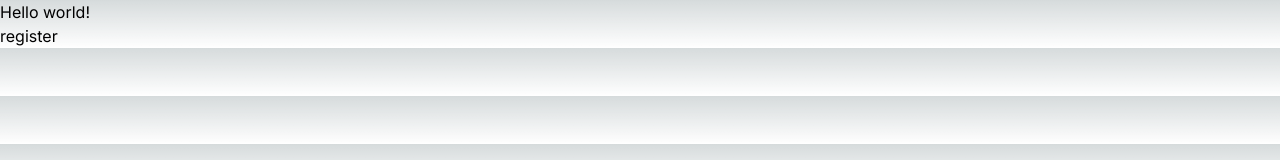
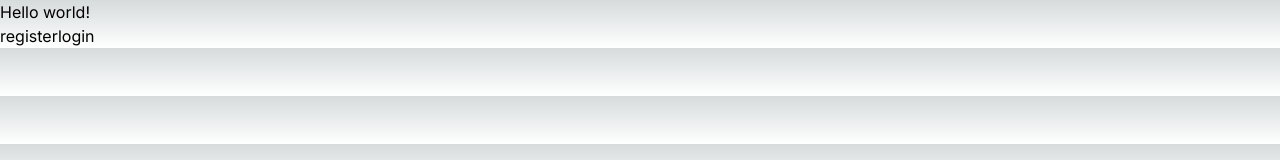
Before and after one commit to UOA-SE-fif/FooWiki, a Next.js app in the folder web/foowiki/: page / in a window 1280 px wide. Shown: the top 160 px of the page. Built offline with nearby package versions, Linux system fonts and the light colour scheme.

Commit message:
注册与登录

```diff
--- a/web/foowiki/app/page.js
+++ b/web/foowiki/app/page.js
@@ -1,10 +1,12 @@
 import Image from 'next/image'
+import Link from 'next/link'
 
 export default function Home() {
   return (
       <body>
-      <h1>Hello world!</h1>
-      <a href="/register">register</a>
+        <h1>Hello world!</h1>
+        <a href="/register">register</a>
+        <a href="/login">login</a>
       </body>
   )
 }
--- /dev/null
+++ b/web/foowiki/pages/login.js
@@ -0,0 +1,39 @@
+import {createRef} from "React"
+
+export default function Login(){
+    let username = createRef()
+    let password = createRef()
+
+    const URL = "http://127.0.0.1:5000"
+
+    function login(){
+        if(username.current.value==""||password.current.value==""){
+            alert("请输入完整的信息")
+            return
+        }
+
+        let data = {
+        "username":username.current.value,
+        "user_password":password.current.value
+        }
+
+        fetch(`${URL}/login`,{
+            method:"PUT",
+            headers:{
+                "Content-type":"application/json"
+            },
+            body:JSON.stringify(data)
+        })
+    }
+
+    return (
+        <div>
+          <div>
+            <h1>login</h1>
+              <input type="text" name="Username" id="username" placeholder="Username" ref={username}></input>
+              <input type="password" name="Password" id="password" placeholder="Password" ref={password}></input>
+            <button type="submit" name="Register" id="registerButton" onClick={login}>Login</button>
+          </div>
+      </div>
+    )
+}
--- a/web/foowiki/pages/register.js
+++ b/web/foowiki/pages/register.js
@@ -9,11 +9,14 @@ export default function Register() {
     let confirm_password = createRef()
 
     function register(){
+        if(username.current.value==""||password.current.value==""||confirm_password.current.value=="") {
+            alert("请输入完整的信息")
+            return
+        }
         if(password.current.value!==confirm_password.current.value){
             alert("两次输入的密码不一致")
             return
         }
-
 
         let data = {
             "userid": 0,
@@ -31,7 +34,15 @@ export default function Register() {
             },
             body:JSON.stringify(data)
         }).then(res=>{
+            return res.json()
+        }).then(res=>{
             console.log(res)
+            if(res.status==1){
+                alert("注册失败")
+            }else if(res.status==0){
+                alert("注册成功")
+                window.location.href="/"
+            }
         })
     }
 
```
